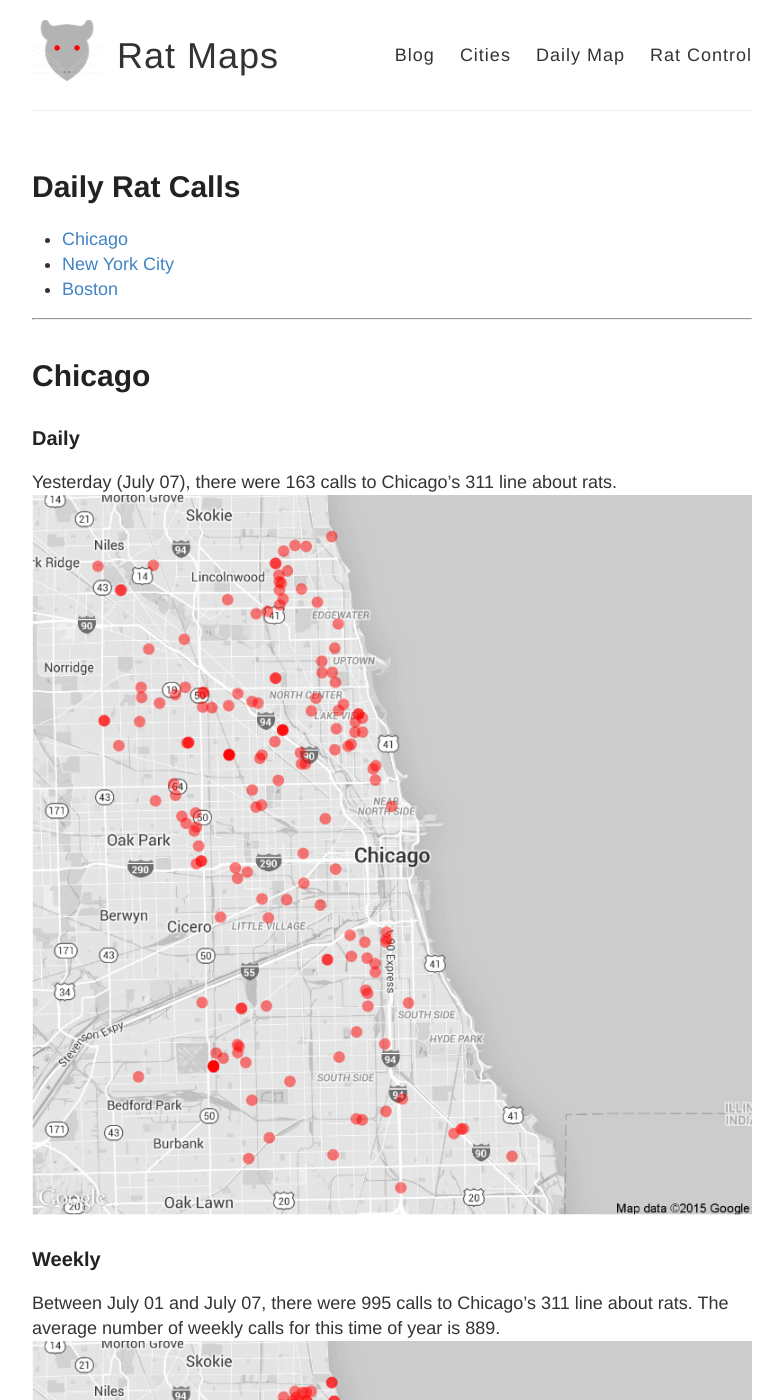
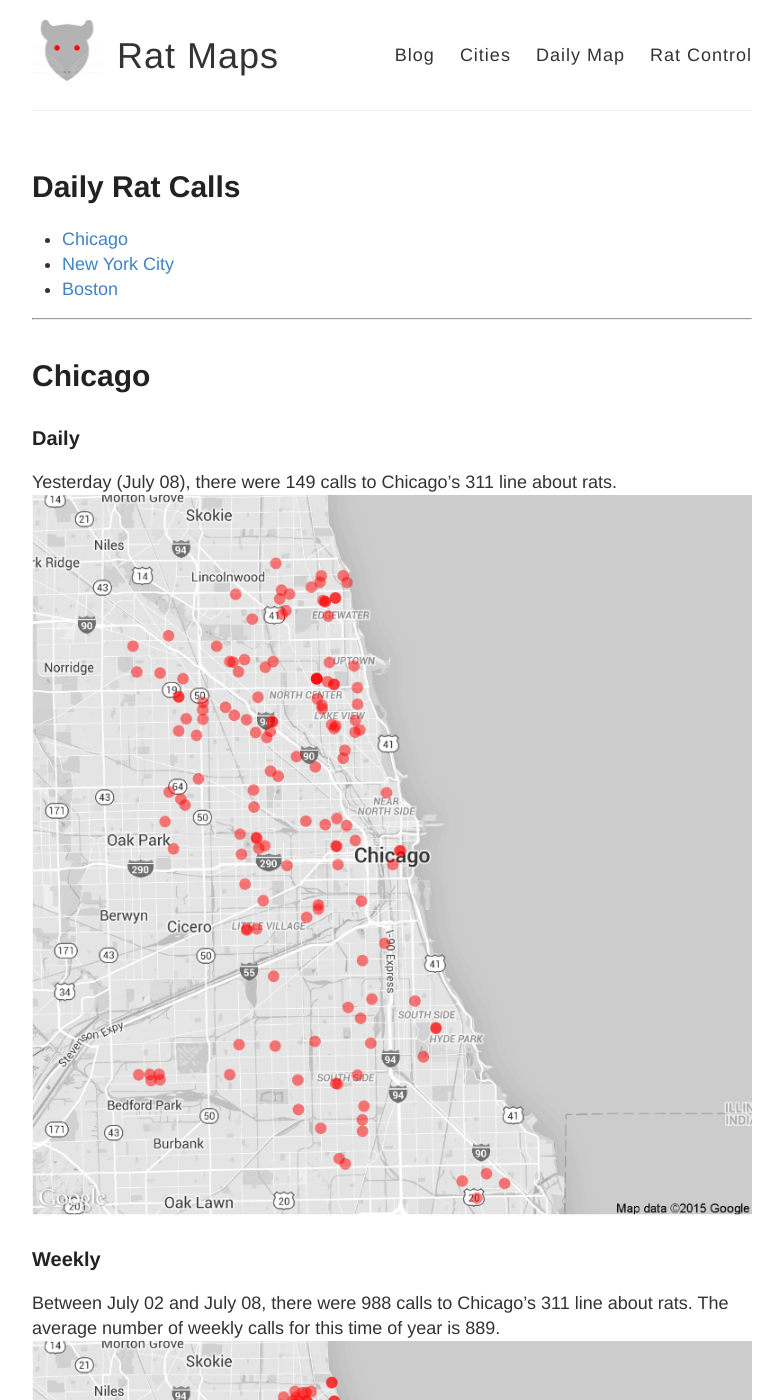
Before and after one commit to DanielHadley/ratmaps, a Jekyll site: the page built from daily.md, in a window 1280 px wide and 1400 px high. Shown: the whole window, without its empty margins (248-1031 px from the left). Built offline with Jekyll 4.4.1, drawn with Linux system fonts in a browser that asks for light colours; comment, search, counter and statistics services are not loaded; some of the changed text lies outside the part shown.

Commit message:
Daily Maps

```diff
--- a/daily.md
+++ b/daily.md
@@ -15,22 +15,22 @@
 
 ### Daily
 
-Yesterday (July 07), there were 163 calls to Chicago's 311 line about rats.
+Yesterday (July 08), there were 149 calls to Chicago's 311 line about rats.
 ![Chicago rat calls to 311 weekly map]({{ site.cityimages }}/daily/Chicago_Rat_Map_Daily.png)
 
 ### Weekly
-Between July 01 and July 07, there were 995 calls to Chicago's 311 line about rats. The average number of weekly calls for this time of year is 889.
+Between July 02 and July 08, there were 988 calls to Chicago's 311 line about rats. The average number of weekly calls for this time of year is 889.
 ![Chicago rat calls to 311 weekly map]({{ site.cityimages }}/daily/Chicago_Rat_Map_Weekly.png)
 ***
 # New York City <a id="nyc"><a>
 
 ### Daily
 
-Yesterday (July 07), there were 0 calls to New York City's 311 line about rats.
+Yesterday (July 08), there were 0 calls to New York City's 311 line about rats.
 ![NYC rat calls to 311 weekly map]({{ site.cityimages }}/daily/NYC_Rat_Map_Daily.png)
 
 ### Weekly
-Between July 01 and July 07, there were 0 calls to New York City's 311 line about rats. The average number of weekly calls for this time of year is 280.
+Between July 02 and July 08, there were 0 calls to New York City's 311 line about rats. The average number of weekly calls for this time of year is 280.
 ![NYC rat calls to 311 weekly map]({{ site.cityimages }}/daily/NYC_Rat_Map_Weekly.png)
 
 Each red dot represents one call about a rat seen in that location. The dots are transparent, so multiple calls from one location will be seen as a solid dot. The usual caveats apply: more calls do not necessarily mean that there are more rats in that location than other parts of the city. A cluster of dots could indicate that one resident is unusually vocal about rodents in his or her neighborhood. Also, more densely populated neighborhoods tend to make more calls to 311.
```
Also changed, not shown: images/pages/daily/Chicago_Rat_Map_Daily.png, images/pages/daily/Chicago_Rat_Map_Weekly.png, images/pages/daily/NYC_Rat_Map_Daily.png, images/pages/daily/NYC_Rat_Map_Weekly.png.
